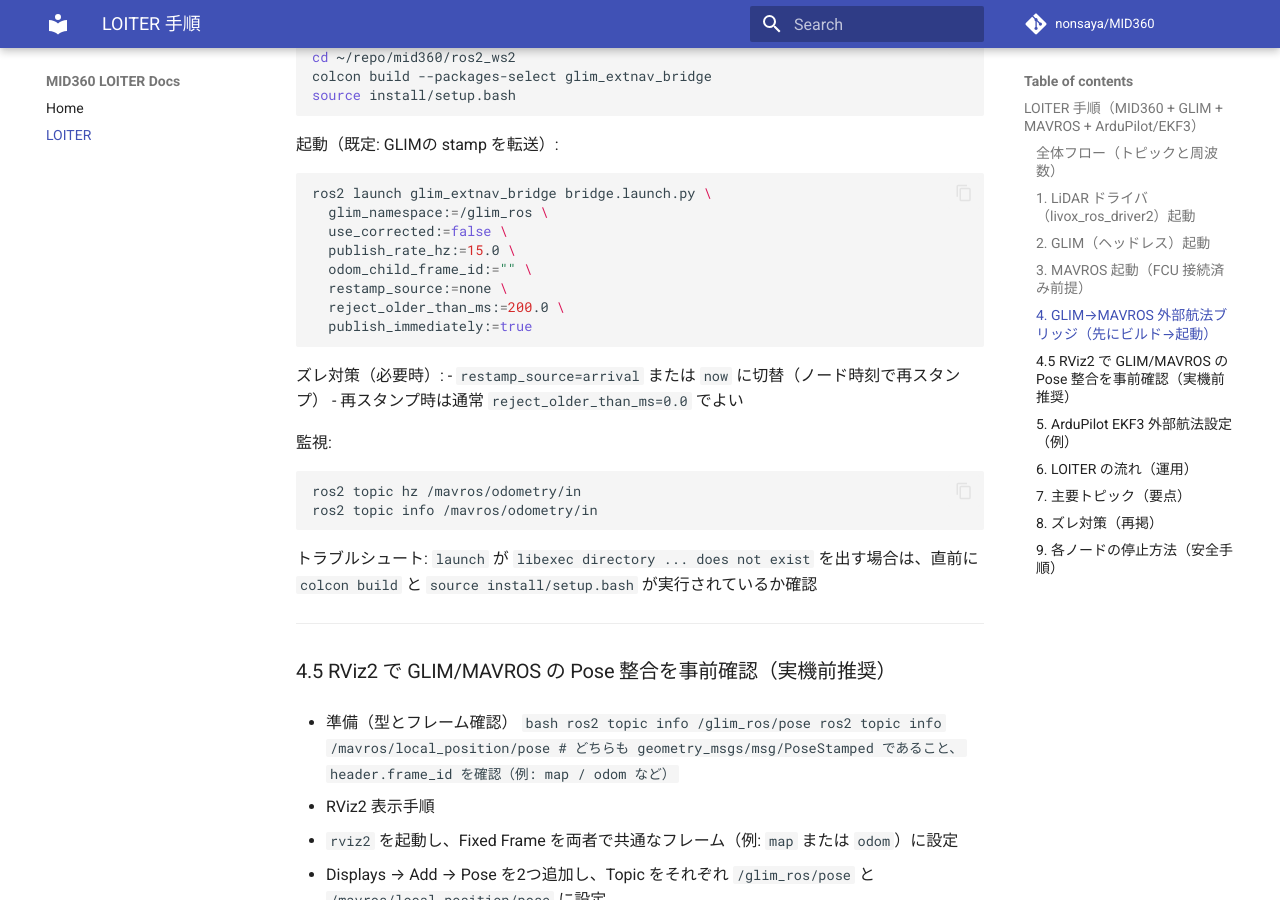
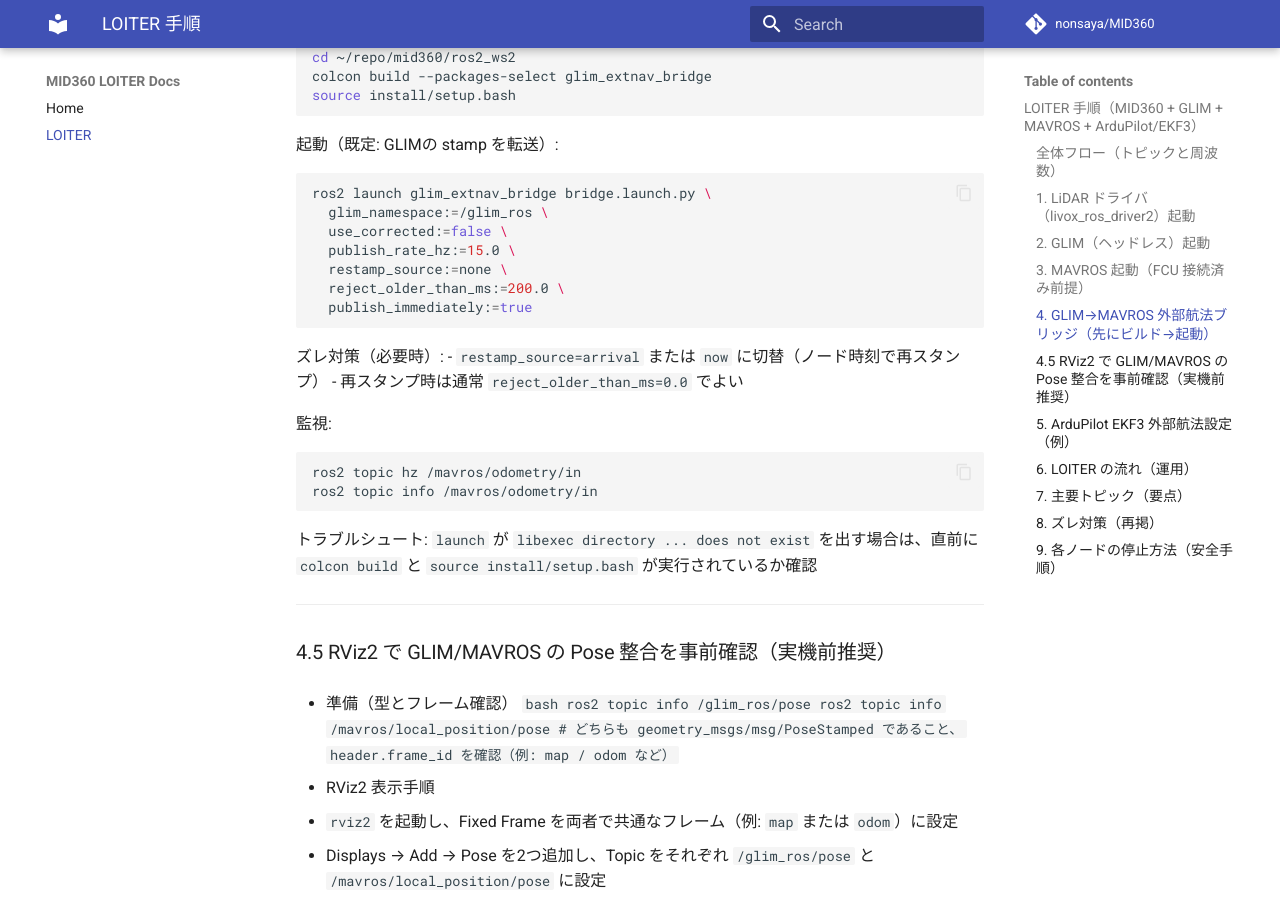
Before and after one commit to nonsaya/MID360, an MkDocs documentation site: the page built from docs/LOITER.md, in a window 1280 px wide and 900 px high, scrolled down 2368 px. Built offline with MkDocs 1.6.1 and Material for MkDocs 9.7.7, drawn with Linux system fonts in a browser that asks for light colours; comment, search, counter and statistics services are not loaded.

Commit message:
docs: fix bridge launch example by removing empty odom_child_frame_id arg

```diff
--- a/LOITER.md
+++ b/LOITER.md
@@ -118,7 +118,6 @@
   glim_namespace:=/glim_ros \
   use_corrected:=false \
   publish_rate_hz:=15.0 \
-  odom_child_frame_id:="" \
   restamp_source:=none \
   reject_older_than_ms:=200.0 \
   publish_immediately:=true
```
